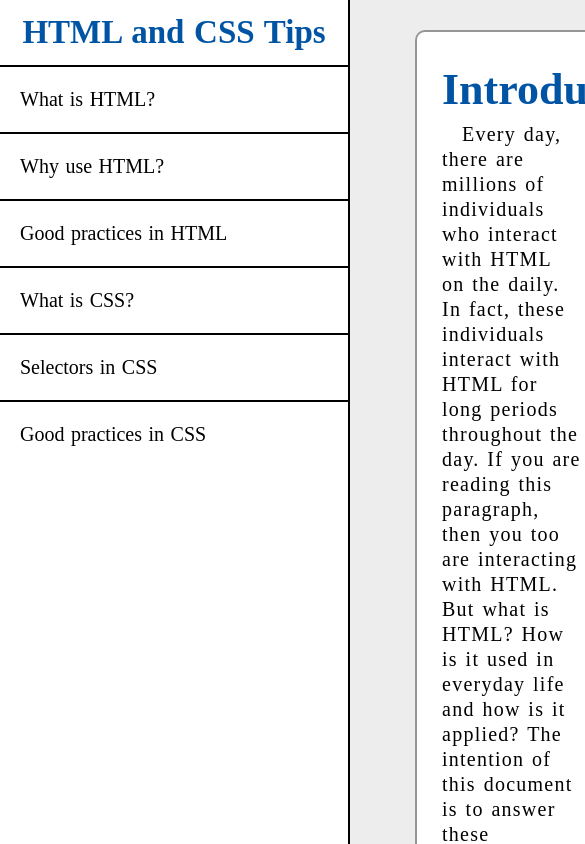
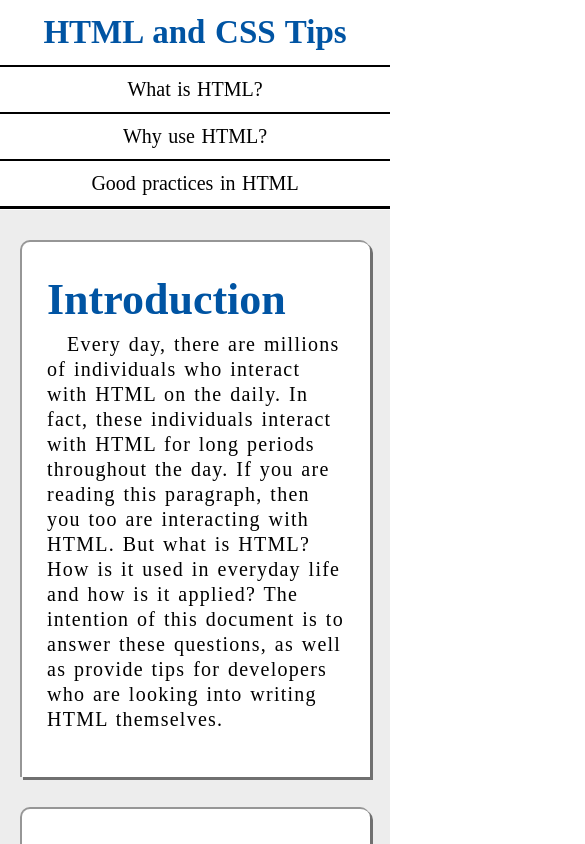
Before and after one commit to Joeseff6/HTML-CSS-Tips, a website: page public/index.html in a window 390 px wide. Shown: the top 844 px of the page, 585 px wide, since content can reach past the window. Drawn offline with Linux system fonts and the light colour scheme.

Commit message:
Wrote media query < 975px

```diff
--- a/public/styles.css
+++ b/public/styles.css
@@ -188,3 +188,40 @@ ul, ol {
 }
 
 /* ----------- */
+/* Media Queries */
+
+@media screen and (max-width: 975px) {
+  html {
+    scroll-padding-top: 23rem;
+  }
+
+  nav {
+    position: fixed;
+    top: 0;
+    width: 100%;
+    height: max-content;
+    border-right: unset;
+    border-bottom: solid 2px black;
+  }
+
+  main {
+    width: 100%;
+    margin: 21rem 0 0 0;
+  }
+
+  .link-container {
+    overflow: scroll;
+    overflow-x: hidden;
+    height: 14rem;
+    text-align: center;
+  }
+
+  .link-container > * {
+    padding: 1rem;
+  }
+
+  .main-section,
+  .main-content-background {
+    width: calc(100% - 10px);
+  }
+}
```
